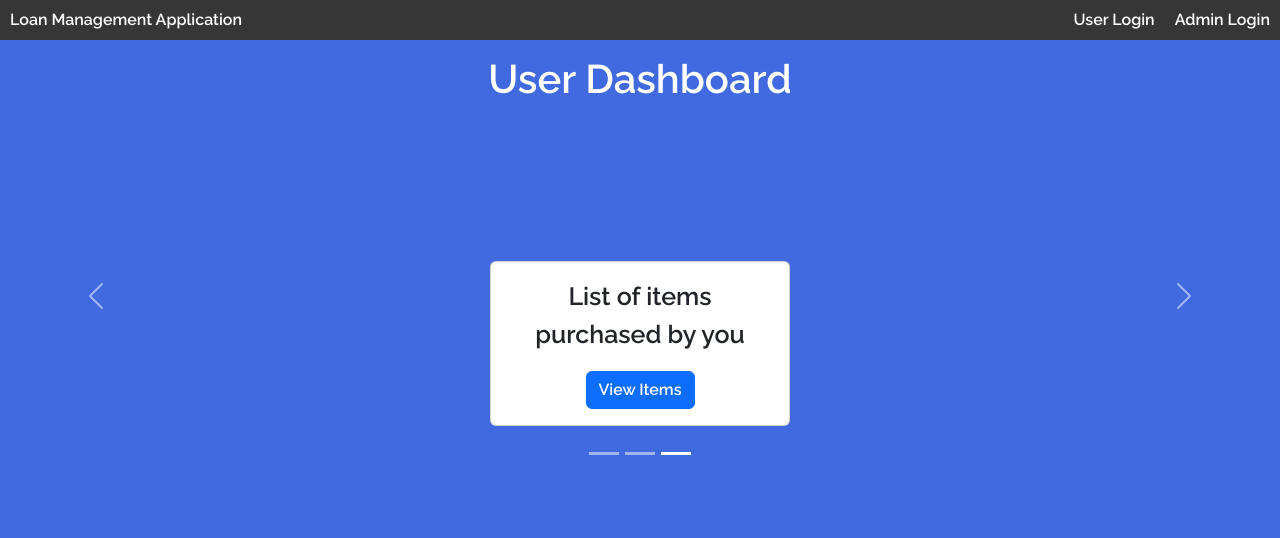
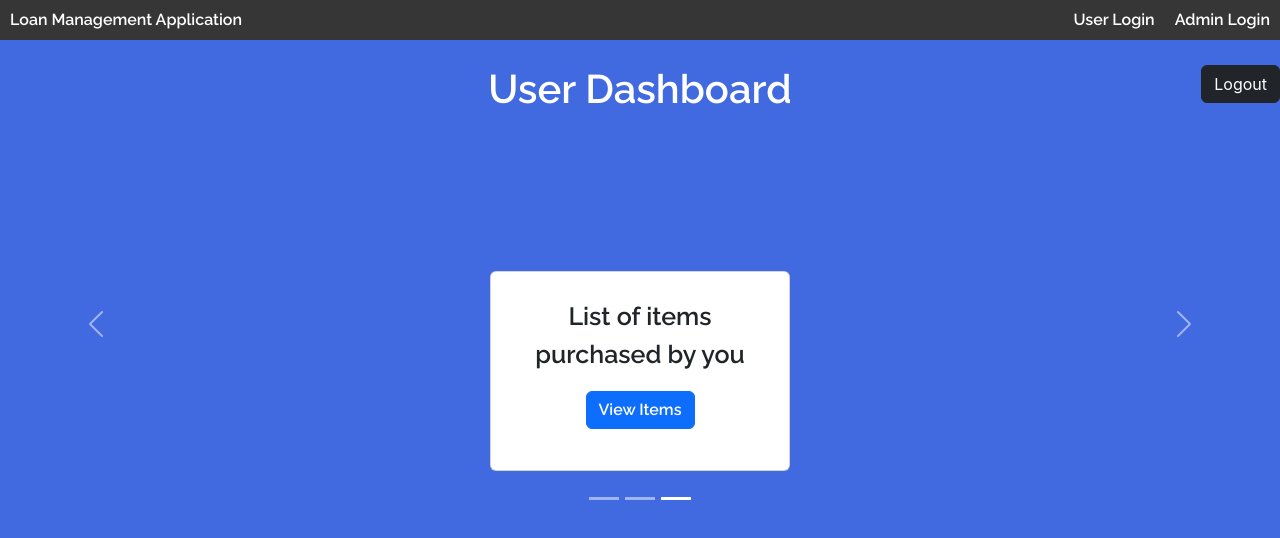
Before and after one commit to kabilan16/LoanManagement, a React (Create React App) app in the folder lma-frontend/: page /udashboard in a window 1280 px wide. Both pictures are taken after a click on the button 676 px from the left and 490 px from the top of the page. Shown: the top 538 px of the page. Built offline with nearby package versions, Linux system fonts and the light colour scheme.

Commit message:
logout added

```diff
--- a/lma-frontend/src/components/AddCustomer.js
+++ b/lma-frontend/src/components/AddCustomer.js
@@ -3,7 +3,17 @@ import React, { useState } from "react";
 import axios from 'axios';
 import {Button } from "react-bootstrap";
 import { Link } from "react-router-dom";
+import { useNavigate } from 'react-router-dom';
+
 function AddCustomer() {
+
+const navigate = useNavigate();
+  const handleLogout = (event) => {
+    navigate("/");
+    localStorage.clear();
+
+  }
+
   const initialFormData={
     employeeId: '',
     employeeName: '',
@@ -71,11 +81,17 @@ function AddCustomer() {
       setReqFail(true);
       // Handle error
     }
+
+
+
   };
 
   return (
     <div>
       <div className="adminLogin">
+      <div>
+  <Button variant="dark" style={{ position: 'absolute', right: '0'}} onClick={handleLogout}>Logout</Button>
+  </div>
         <center>
           <h4 className="pagetitle">Customer Master Data Details</h4>
         </center>
--- a/lma-frontend/src/components/AddItems.js
+++ b/lma-frontend/src/components/AddItems.js
@@ -3,8 +3,17 @@ import React, { useState } from "react";
 import axios from 'axios';
 import {Button } from "react-bootstrap";
 import { Link } from "react-router-dom";
+import { useNavigate } from 'react-router-dom';
 
 function AddItems() {
+
+const navigate = useNavigate();
+  const handleLogout = (event) => {
+    navigate("/");
+    localStorage.clear();
+
+  }
+
   const initialFormData={
     itemId: '',
     itemDescription: '',
@@ -77,6 +86,8 @@ function AddItems() {
   return (
     <div>
       <div className="adminLogin">
+        <div>
+  <Button variant="dark" style={{ position: 'absolute', right: '0'}} onClick={handleLogout}>Logout</Button></div>
         <center>
           <h4 className="pagetitle">Item Master Data Details</h4>
         </center>
--- a/lma-frontend/src/components/AdminDashboard.js
+++ b/lma-frontend/src/components/AdminDashboard.js
@@ -3,10 +3,20 @@ import "../LoginPage.css";
 import React from "react";
 import { Carousel, Card, Button } from "react-bootstrap";
 import { Link } from "react-router-dom";
+import { useNavigate } from 'react-router-dom';
 
 function AdminDashboard() {
+  const navigate = useNavigate();
+  const handleLogout = (event) => {
+    navigate("/");
+    localStorage.clear();
+
+  }
   return (
     <div>
+      <div>
+      <Button variant="dark" style={{ position: 'absolute', right: '0'}} onClick={handleLogout}>Logout</Button>
+      </div>
       <center>
         <h3 className="pagetitle">Admin Dashboard</h3>
       </center>
--- a/lma-frontend/src/components/ApplyLoan.js
+++ b/lma-frontend/src/components/ApplyLoan.js
@@ -4,7 +4,17 @@ import React, { useState } from "react";
 import { useLocation } from 'react-router-dom';
 import {Button } from "react-bootstrap";
 import { Link } from "react-router-dom";
+import { useNavigate } from 'react-router-dom';
+
 function ApplyLoan() {
+
+const navigate = useNavigate();
+  const handleLogout = (event) => {
+    navigate("/");
+    localStorage.clear();
+
+  }
+
   const location = useLocation();
   const passedProp = location.state && location.state.passedProp;
   console.log(passedProp);
@@ -82,6 +92,7 @@ function ApplyLoan() {
   return (
     <div>
       <div className="adminLogin">
+        <div>  <Button variant="dark" style={{ position: 'absolute', right: '0'}} onClick={handleLogout}>Logout</Button></div>
         <center>
           <h4 className="pagetitle">Apply for Loan</h4>
         </center>
@@ -127,7 +138,7 @@ function ApplyLoan() {
                         </select>
                       </label>
                     </div>
-                    <div className="mb-3">
+                    <div className="mb-3" style={{marginRight:25, marginLeft:25}}>
                       <label htmlFor="itemDesc" className="form-label">
                         Item Description
                       </label>
@@ -145,7 +156,7 @@ function ApplyLoan() {
                       />
                       {errorMessages.itemDescription}
                     </div>
-                    <div className="mb-3">
+                    <div className="mb-3" style={{marginRight:25, marginLeft:25}}>
                       <label>
                         Item Make
                         <select
@@ -184,7 +195,7 @@ function ApplyLoan() {
                         </select>
                       </label>
                     </div>
-                    <div className="mb-3">
+                    <div className="mb-3" style={{marginRight:25, marginLeft:25}}>
                       <label>
                         Item Value
                         <input
--- a/lma-frontend/src/components/CustomerData.js
+++ b/lma-frontend/src/components/CustomerData.js
@@ -6,6 +6,7 @@ import { Button, Table } from "react-bootstrap";
 import { Modal, Paper } from '@mui/material';
 
 import { Link } from "react-router-dom";
+import { useNavigate } from 'react-router-dom';
 
 function CustomerData() {
 
@@ -14,6 +15,13 @@ function CustomerData() {
   const [editEmployee, setEditEmployee] = useState(null);
   const [isDeleting, setIsDeleting] = useState(false);
   const [deletedEmployeeId, setDeletedEmployeeId] = useState(null);
+
+const navigate = useNavigate();
+  const handleLogout = (event) => {
+    navigate("/");
+    localStorage.clear();
+
+  }
   const storedToken = localStorage.getItem('jwtToken');
   const headers = {
     'Authorization': `Bearer ${storedToken}`,
@@ -167,6 +175,9 @@ function CustomerData() {
 
   return (
     <div>
+      <div>
+  <Button variant="dark" style={{ position: 'absolute', right: '0'}} onClick={handleLogout}>Logout</Button>
+  </div>
       <center>
         <h3 className="pagetitle">Loan Management Application</h3>
       </center>
--- a/lma-frontend/src/components/ItemMasterEditDetails.js
+++ b/lma-frontend/src/components/ItemMasterEditDetails.js
@@ -6,6 +6,7 @@ import { Button, Table } from "react-bootstrap";
 import { Modal, Paper } from '@mui/material';
 
 import { Link } from "react-router-dom";
+import { useNavigate } from 'react-router-dom';
 
 
 function ItemMasterEditDetails() {
@@ -20,6 +21,14 @@ function ItemMasterEditDetails() {
     'Content-Type': 'application/json',
     // Other headers as needed
   };
+
+const navigate = useNavigate();
+  const handleLogout = (event) => {
+    navigate("/");
+    localStorage.clear();
+
+  }
+
   useEffect(() => {
 
     const delay = 500;
@@ -42,7 +51,7 @@ function ItemMasterEditDetails() {
 
   const handleEditSubmit = async (editedEmployee) => {
     try {
-      await axios.put(`http://localhost:8081/updateItem`, editedEmployee);
+      await axios.put(`http://localhost:8081/updateItem`, editedEmployee, {headers});
       const updatedEmployees = employees.map(emp =>
         emp.itemId === editedEmployee.itemId ? editedEmployee : emp
       );
@@ -62,7 +71,7 @@ function ItemMasterEditDetails() {
     setIsDeleting(true);
     setDeletedEmployeeId(employeeId);
     try {
-      await axios.delete(`http://localhost:8081/deleteItemDetails/${employeeId}`);
+      await axios.delete(`http://localhost:8081/deleteItemDetails/${employeeId}`, {headers});
       setEmployees(employees.filter(emp => emp.itemId !== employeeId));
       // Simulate a refresh effect for 700ms
       setTimeout(() => {
@@ -89,7 +98,7 @@ function ItemMasterEditDetails() {
       event.preventDefault();
 
       try {
-        await axios.put(`http://localhost:8081/updateItem`, formData);
+        await axios.put(`http://localhost:8081/updateItem`, formData, {headers});
         onSubmit(formData); // Notify the parent component about the update
         onClose(); // Close the edit form
       } catch (error) {
@@ -188,6 +197,8 @@ function ItemMasterEditDetails() {
 
   return (
     <div>
+      <div>
+  <Button variant="dark" style={{ position: 'absolute', right: '0'}} onClick={handleLogout}>Logout</Button></div>
       <center>
         <h3 className="pagetitle">Loan Management Application</h3>
       </center>
--- a/lma-frontend/src/components/LoanCardData.js
+++ b/lma-frontend/src/components/LoanCardData.js
@@ -3,8 +3,10 @@ import React, { useState } from "react";
 import axios from 'axios';
 import {Button } from "react-bootstrap";
 import { Link } from "react-router-dom";
+import { useNavigate } from 'react-router-dom';
 
 function LoanCardData() {
+
   const initialFormData={
     loanId: '',
     loanType: '',
@@ -13,6 +15,14 @@ function LoanCardData() {
   const [reqSuccess, setReqSuccess] = useState(false);
   const [formData, setFormData] = useState(initialFormData);
   const [reqFail, setReqFail] = useState(false);
+
+const navigate = useNavigate();
+  const handleLogout = (event) => {
+    navigate("/");
+    localStorage.clear();
+
+  }
+
   const [errorMessages, setErrorMessages] = useState({
     loanId: '',
     loanType: '',
@@ -71,6 +81,8 @@ function LoanCardData() {
   return (
     <div>
       <div className="adminLogin">
+        <div>
+  <Button variant="dark" style={{ position: 'absolute', right: '0'}} onClick={handleLogout}>Logout</Button></div>
         <center>
           <h4 className="pagetitle">Loan Card Master Data Details</h4>
         </center>
--- a/lma-frontend/src/components/LoanDataEdit.js
+++ b/lma-frontend/src/components/LoanDataEdit.js
@@ -5,6 +5,8 @@ import { Button, Table } from "react-bootstrap";
 import { Modal, Paper } from '@mui/material';
 
 import { Link } from "react-router-dom";
+import { useNavigate } from 'react-router-dom';
+
 
 
 function LoanDataEdit() {
@@ -13,6 +15,14 @@ function LoanDataEdit() {
   const [editEmployee, setEditEmployee] = useState(null);
   const [isDeleting, setIsDeleting] = useState(false);
   const [deletedEmployeeId, setDeletedEmployeeId] = useState(null);
+
+const navigate = useNavigate();
+  const handleLogout = (event) => {
+    navigate("/");
+    localStorage.clear();
+
+  }
+
   const storedToken = localStorage.getItem('jwtToken');
   const headers = {
     'Authorization': `Bearer ${storedToken}`,
@@ -147,6 +157,9 @@ function LoanDataEdit() {
 
   return (
     <div>
+
+  <div>
+  <Button variant="dark" style={{ position: 'absolute', right: '0'}} onClick={handleLogout}>Logout</Button></div>
       <center>
         <h3 className="pagetitle">Loan Management Application</h3>
       </center>
--- a/lma-frontend/src/components/UserDashboard.js
+++ b/lma-frontend/src/components/UserDashboard.js
@@ -3,19 +3,32 @@ import React from "react";
 import { Carousel, Card, Button } from "react-bootstrap";
 import { Link } from "react-router-dom";
 import { useLocation } from 'react-router-dom';
+import { useNavigate } from 'react-router-dom';
+
 function UserDashboard() {
   const location=useLocation();
   const passedProp = location.state && location.state.passedProp;
+
+const navigate = useNavigate();
+  const handleLogout = (event) => {
+    navigate("/");
+    localStorage.clear();
+
+  }
+
   console.log("received data: ",passedProp);
   return (
     <div>
+
+  <div>
+  <Button variant="dark" style={{ position: 'absolute', right: '0'}} onClick={handleLogout}>Logout</Button></div>
       <center>
-        <h3 className="pagetitle">User Dashboard</h3>
+        <h3 className="pagetitle" style={{marginTop:25}}>User Dashboard</h3>
       </center>
 
-      <Carousel>
+      <Carousel >
         <Carousel.Item>
-          <Card>
+          <Card style={{height:200}}>
             <Card.Body>
               <Card.Text>List of loan cards applied by you</Card.Text>
               <Link to="/viewloans" state={{ passedProp }}>
@@ -25,7 +38,7 @@ function UserDashboard() {
           </Card>
         </Carousel.Item>
         <Carousel.Item>
-          <Card>
+          <Card style={{height:200}}>
             <Card.Body>
               <Card.Text>
                 Select the required products and apply for loan
@@ -37,8 +50,8 @@ function UserDashboard() {
           </Card>
         </Carousel.Item>
         <Carousel.Item>
-          <Card>
-            <Card.Body>
+          <Card style={{height:200}}>
+            <Card.Body style={{marginTop:10}}>
               <Card.Text>List of items purchased by you</Card.Text>
               <Link to="/viewitems" state={{ passedProp }}>
                 <Button variant="primary">View Items</Button>
--- a/lma-frontend/src/components/ViewItems.js
+++ b/lma-frontend/src/components/ViewItems.js
@@ -6,11 +6,20 @@ import { Table } from "react-bootstrap";
 import { useLocation } from 'react-router-dom';
 import {Button } from "react-bootstrap";
 import { Link } from "react-router-dom";
+import { useNavigate } from 'react-router-dom';
+
 function ViewItems() {
   const [employees, setEmployees] = useState([]);
   const location = useLocation();
   const passedProp = location.state && location.state.passedProp;
   console.log(passedProp)
+
+const navigate = useNavigate();
+  const handleLogout = (event) => {
+    navigate("/");
+    localStorage.clear();
+
+  }
   let prevEmployeeId = null;
   let prevDesignation = null;
   let prevDepartment = null;
@@ -36,6 +45,9 @@ function ViewItems() {
   }, ["no response "]);
   return (
     <div>
+
+  <div>
+  <Button variant="dark" style={{ position: 'absolute', right: '0'}} onClick={handleLogout}>Logout</Button></div>
       <center>
         <h3 className="pagetitle">Items Purchased</h3>
       </center>
--- a/lma-frontend/src/components/ViewLoans.js
+++ b/lma-frontend/src/components/ViewLoans.js
@@ -4,6 +4,7 @@ import React, { useState, useEffect } from 'react';
 import { useLocation } from 'react-router-dom';
 import {Button } from "react-bootstrap";
 import { Link } from "react-router-dom";
+import { useNavigate } from 'react-router-dom';
 
 import { Table } from "react-bootstrap";
 function ViewLoans() {
@@ -14,6 +15,14 @@ function ViewLoans() {
   let prevEmployeeId = null;
   let prevDesignation = null;
   let prevDepartment = null;
+
+const navigate = useNavigate();
+  const handleLogout = (event) => {
+    navigate("/");
+    localStorage.clear();
+
+  }
+
   const storedToken = localStorage.getItem('jwtToken');
   const headers = {
     'Authorization': `Bearer ${storedToken}`,
@@ -36,6 +45,9 @@ function ViewLoans() {
   }, ["no response "]);
   return (
     <div>
+
+  <div>
+  <Button variant="dark" style={{ position: 'absolute', right: '0'}} onClick={handleLogout}>Logout</Button></div>
       <center>
         <h3 className="pagetitle">Loan Cards Availed</h3>
       </center>
```
